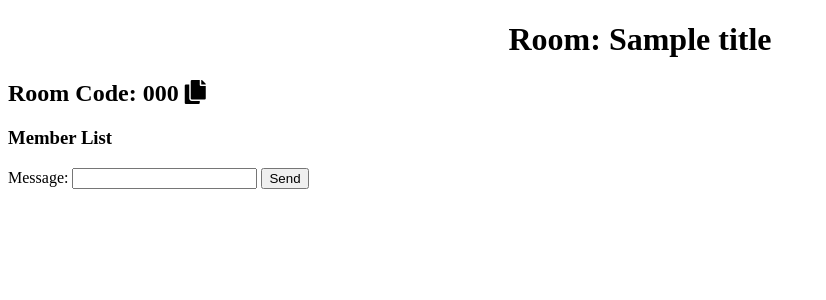
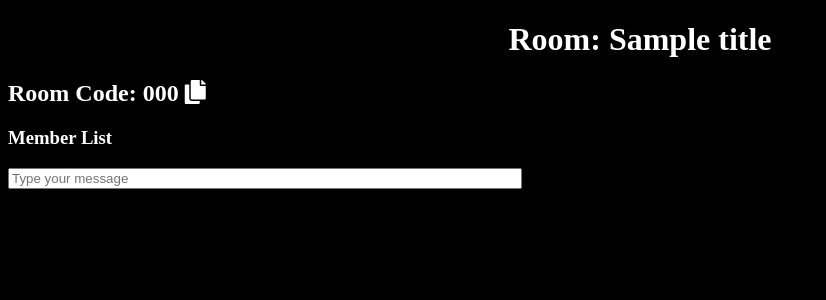
Before and after one commit to frantene/FlaskSocketServer, a Flask app: template templates/room.html in a window 1280 px wide. Shown: the top 300 px of the page, without its empty margins (0-826 px from the left). Run offline with Flask 3, Linux system fonts and the light colour scheme; the template is opened without the code that fills it: most values are stand-ins (such as "Sample title", 1, 10 or a date in 2020); some libraries are stand-ins or nearby versions.

Commit message:
Update room.html

```diff
--- a/templates/room.html
+++ b/templates/room.html
@@ -5,7 +5,7 @@
     <title>Title</title>
     <script src="https://cdnjs.cloudflare.com/ajax/libs/socket.io/4.3.2/socket.io.js"></script>
     <link rel="stylesheet" href="https://cdnjs.cloudflare.com/ajax/libs/font-awesome/5.15.4/css/all.min.css">
-    <link rel="stylesheet" href="/static/style/style.css">
+  <link rel="stylesheet" href="/static/style/room.css">
     <script src="/static/script/clipboard.js"></script>
     <script src="/static/script/room.js"></script>
 </head>
@@ -19,11 +19,10 @@
         <ul id="MemberList">
         </ul>
     </div>
-    <div>
-        <label>Message: </label>
-        <input id="Message-Input" onkeypress="handleKeyPress(event, 1)">
-        <button onclick="sendMessage()">Send</button>
-    </div>
+ <input id="Message-Input" onkeypress="handleKeyPress(event, 1)" placeholder="Type your message" required="" type="text">
+  </div>
+
+<!--<button onclick="sendMessage()">Send</button>-->
     <div id="Messages">
     </div>
 </body>
```
